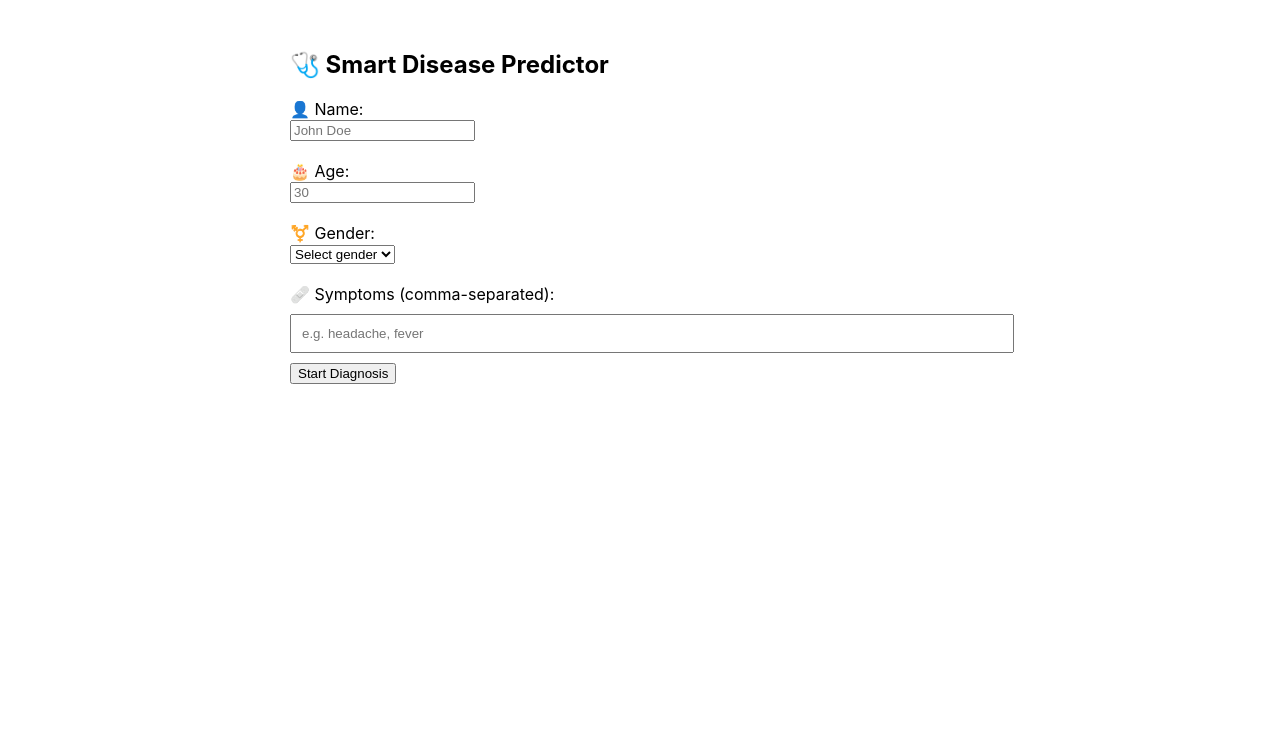
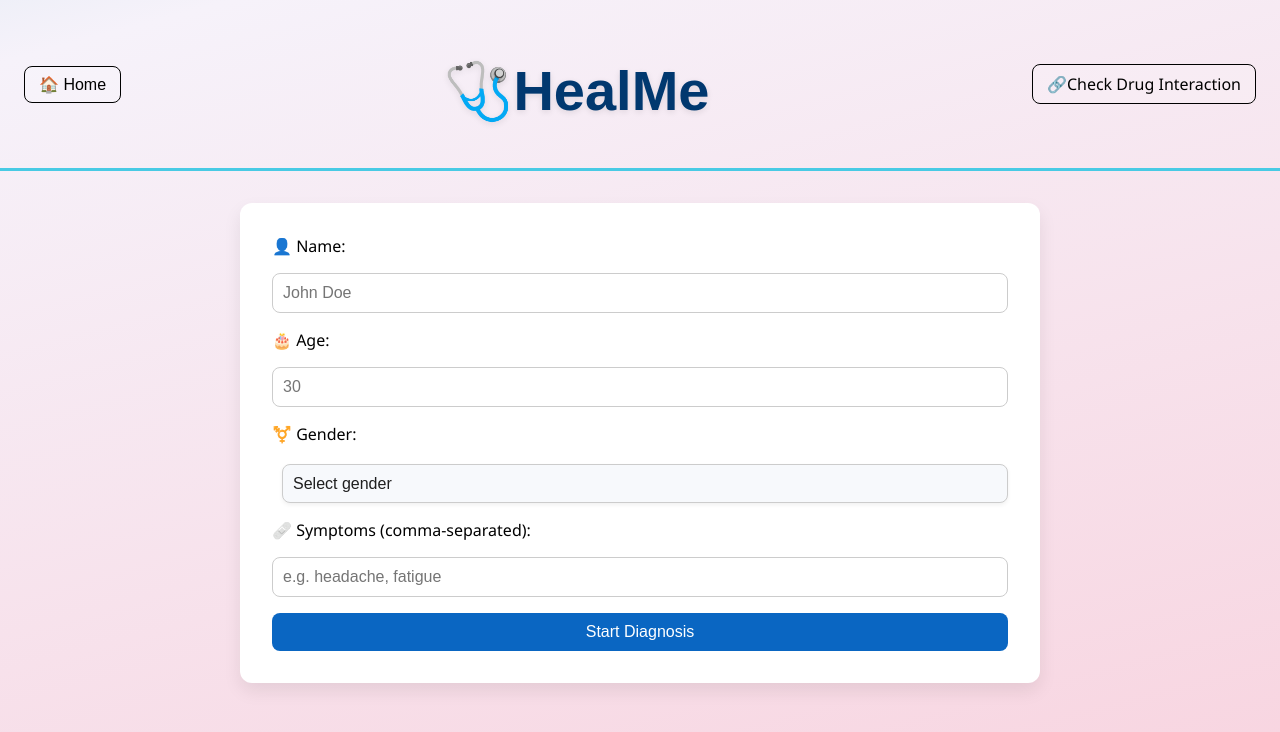
Before and after one commit to baibhav16/healme, a React (Create React App) app in the folder diseasepredictor/: page / in a window 1280 px wide. Shown: the top 732 px of the page. Built offline with nearby package versions, Linux system fonts and the light colour scheme.

Commit message:
Add navbar, animations, followup styling, transitions, and full-width fixes

```diff
--- a/diseasepredictor/src/App.css
+++ b/diseasepredictor/src/App.css
@@ -1,38 +1,234 @@
-.App {
+/* App.css */
+
+body {
+  margin: 0;
+  padding: 0;
+  font-family: "Segoe UI", sans-serif;
+  background: linear-gradient(165deg, #069cba, #f6f2fa, #fab7c6);
+  background-size: 400% 400%;
+  animation: gradientShift 15s ease infinite;
+}
+
+.app {
+  padding: 2rem;
+  max-width: 800px;
+  margin: auto;
+}
+
+/* Title Styling */
+.title {
+  font-family: 'Poppins', sans-serif;
+  text-align: center;
+font-size: 3.5rem;
+  color: #01386f;
+  margin-bottom: 2rem;
+  animation: fadeSlideIn 1.5s ease-out;
+  text-shadow: 0 2px 6px rgba(0, 0, 0, 0.1);
+}
+
+/* Animation Keyframes */
+@keyframes fadeSlideIn {
+  0% {
+    opacity: 0;
+    transform: translateY(-30px);
+  }
+  100% {
+    opacity: 1;
+    transform: translateY(0);
+  }
+}
+
+
+
+.form-card,
+.result-card {
+  background: white;
+  padding: 2rem;
+  border-radius: 12px;
+  box-shadow: 0 8px 18px rgba(0, 0, 0, 0.08);
+  display: flex;
+  flex-direction: column;
+  gap: 1rem;
+}
+
+.form-card input,
+.form-card select {
+  padding: 10px;
+  font-size: 1rem;
+  border-radius: 8px;
+  border: 1px solid #ccc;
+}
+
+.btn {
+  padding: 10px 20px;
+  border: none;
+  font-size: 1rem;
+  cursor: pointer;
+  border-radius: 8px;
+  transition: all 0.2s ease-in-out;
+}
+
+.btn.primary {
+  background-color: #0a66c2;
+  color: white;
+}
+
+.btn.primary:hover {
+  background-color: #004a99;
+}
+
+.btn.yes {
+  background-color: #28a745;
+  color: white;
+  margin-right: 10px;
+}
+
+.btn.no {
+  background-color: #dc3545;
+  color: white;
+}
+
+.btn.download {
+  background-color: #20c997;
+  color: white;
+}
+
+.btn.reset {
+  background-color: #ffc107;
+  color: black;
+}
+
+.followup-box {
+  background: white;
+  padding: 1.5rem;
+  border-radius: 10px;
+  box-shadow: 0 6px 12px rgba(0, 0, 0, 0.1);
+  margin-top: 1rem;
   text-align: center;
 }
 
-.App-logo {
-  height: 40vmin;
-  pointer-events: none;
+.button-row {
+  display: flex;
+  flex-wrap: wrap;
+  gap: 1rem;
+  margin-top: 1.5rem;
 }
 
-@media (prefers-reduced-motion: no-preference) {
-  .App-logo {
-    animation: App-logo-spin infinite 20s linear;
+.loading {
+  text-align: center;
+  font-size: 1.2rem;
+  color: #0a66c2;
+}
+
+@keyframes gradientShift {
+  0% {
+    background-position: 0% 50%;
+  }
+  50% {
+    background-position: 100% 50%;
+  }
+  100% {
+    background-position: 0% 50%;
   }
 }
-
-.App-header {
-  background-color: #282c34;
-  min-height: 100vh;
-  display: flex;
-  flex-direction: column;
-  align-items: center;
-  justify-content: center;
-  font-size: calc(10px + 2vmin);
-  color: white;
+.followup-box {
+  background: white;
+  padding: 2rem;
+  margin-top: 2rem;
+  border-radius: 12px;
+  box-shadow: 0 10px 20px rgba(0, 0, 0, 0.1);
+  animation: fadeSlide 0.6s ease-out;
+  transition: all 0.3s ease;
+  text-align: center;
 }
 
-.App-link {
-  color: #61dafb;
+.question-text {
+  font-size: 1.3rem;
+  margin-bottom: 1.5rem;
+  color: #0a66c2;
 }
 
-@keyframes App-logo-spin {
+.btn-group {
+  display: flex;
+  justify-content: center;
+  gap: 1.5rem;
+  margin-top: 1rem;
+}
+
+@keyframes fadeSlide {
   from {
-    transform: rotate(0deg);
+    opacity: 0;
+    transform: translateY(30px);
   }
   to {
-    transform: rotate(360deg);
+    opacity: 1;
+    transform: translateY(0);
   }
 }
+/* Basic styling for option tag */
+select {
+  margin-left: 10px;
+  margin-top: 3px;
+  background-color: #f7f9fc;
+  color: #1f1f1f;
+  font-size: 16px;
+  padding: 6px 8px ;
+  border: 1px solid #d0d7de;
+  border-radius: 8px;
+  outline: none;
+  transition: all 0.3s ease;
+  box-shadow: 0 2px 4px rgba(0, 0, 0, 0.06);
+  appearance: none;
+
+  background-repeat: no-repeat;
+  background-position: right 12px center;
+  background-size: 14px;
+}
+
+select:hover {
+  border-color: #80bfff;
+  background-color: #eaf4ff;
+  box-shadow: 0 0 5px rgba(0, 123, 255, 0.25);
+}
+
+select:focus {
+  border-color: #3399ff;
+  background-color: #e1f0ff;
+  box-shadow: 0 0 0 3px rgba(51, 153, 255, 0.3);
+}
+
+/* Optional: for light mode styling of <option> */
+option {
+  background-color: #fff;
+  color: #333;
+}
+
+
+.nav{
+  display: flex;
+  justify-content: space-between;
+  align-items: center;
+  color: rgb(0, 0, 89);
+  padding: 0.75rem 1.5rem;
+  border-bottom: 3px solid #48cae4;
+
+  top: 0;
+  z-index: 10;
+}
+
+
+.nav-btn {
+  background-color: rgba(255, 255, 255, 0.15);
+  border: solid 1px black;
+  padding: 8px 14px;
+  border-radius: 8px;
+  color: rgb(0, 0, 0);
+  font-size: 1rem;
+  cursor: pointer;
+  transition: background 0.3s ease;
+  text-decoration: none;
+}
+
+.nav-btn:hover {
+  background-color: rgba(252, 198, 96, 0.25);
+}
--- a/diseasepredictor/src/App.js
+++ b/diseasepredictor/src/App.js
@@ -1,6 +1,7 @@
 import React, { useState } from "react";
 import axios from "axios";
 import { jsPDF } from "jspdf";
+import "./App.css";
 
 function App() {
   const [name, setName] = useState("");
@@ -8,12 +9,13 @@ function App() {
   const [gender, setGender] = useState("");
   const [input, setInput] = useState("");
   const [symptoms, setSymptoms] = useState([]);
+  const [followupQA, setFollowupQA] = useState([]);
   const [sessionId, setSessionId] = useState(null);
   const [ask, setAsk] = useState(null);
   const [result, setResult] = useState(null);
   const [loading, setLoading] = useState(false);
 
-  const BACKEND_URL = "https://healme-1-jhun.onrender.com"; // Replace with your Render URL
+  const BACKEND_URL = "http://127.0.0.1:5000";
 
   const startDiagnosis = async () => {
     const parsed = input
@@ -39,6 +41,7 @@ function App() {
         setSessionId(res.data.session_id);
         setAsk(res.data.symptom);
         setSymptoms(parsed);
+        setFollowupQA([]);
       }
     } catch (err) {
       alert("Failed to connect to backend.");
@@ -61,21 +64,66 @@ function App() {
       } else {
         setAsk(res.data.symptom);
       }
+
+      setFollowupQA((prev) => [...prev, { question: ask, answer }]);
+      if (answer === "yes") {
+        setSymptoms((prev) => [...prev, ask]);
+      }
     } catch (err) {
       alert("Something went wrong while answering follow-up.");
     }
     setLoading(false);
   };
 
+  const handleEditAnswer = async (index, newAnswer) => {
+    const updatedQA = [...followupQA];
+    updatedQA[index].answer = newAnswer;
+    setFollowupQA(updatedQA);
+
+    // Recalculate symptoms
+    const updatedSymptoms = [...symptoms];
+    updatedQA.forEach((item) => {
+      if (item.answer === "yes" && !updatedSymptoms.includes(item.question)) {
+        updatedSymptoms.push(item.question);
+      } else if (item.answer === "no" && updatedSymptoms.includes(item.question)) {
+        updatedSymptoms.splice(updatedSymptoms.indexOf(item.question), 1);
+      }
+    });
+
+    // Restart session with updated symptoms
+    setLoading(true);
+    try {
+      const res = await axios.post(`${BACKEND_URL}/start`, {
+        name,
+        age,
+        gender,
+        symptoms: updatedSymptoms,
+      });
+      if (res.data.done) {
+        setResult(res.data);
+        setAsk(null);
+      } else {
+        setSessionId(res.data.session_id);
+        setAsk(res.data.symptom);
+        setSymptoms(updatedSymptoms);
+        setFollowupQA(updatedQA);
+      }
+    } catch (err) {
+      alert("Failed to re-evaluate diagnosis.");
+    }
+    setLoading(false);
+  };
+
   const reset = () => {
-    setInput("");
-    setSymptoms([]);
-    setAsk(null);
-    setResult(null);
-    setSessionId(null);
     setName("");
     setAge("");
     setGender("");
+    setInput("");
+    setSymptoms([]);
+    setSessionId(null);
+    setAsk(null);
+    setResult(null);
+    setFollowupQA([]);
   };
 
   const downloadPDF = () => {
@@ -87,124 +135,145 @@ function App() {
 
     doc.setFontSize(12);
     y += 10;
-    doc.text(`Name: ${result.name}`, 20, y);
-    y += 10;
-    doc.text(`Age: ${result.age}`, 20, y);
-    y += 10;
-    doc.text(`Gender: ${result.gender}`, 20, y);
-    y += 10;
-    doc.text(`Disease: ${result.Disease}`, 20, y);
-    y += 10;
-    doc.text(`Confidence: ${result.Confidence}%`, 20, y);
-    y += 10;
+    doc.text(`Name: ${result.name}`, 20, (y += 10));
+    doc.text(`Age: ${result.age}`, 20, (y += 10));
+    doc.text(`Gender: ${result.gender}`, 20, (y += 10));
+    doc.text(`Disease: ${result.Disease}`, 20, (y += 10));
+    doc.text(`Confidence: ${result.Confidence}%`, 20, (y += 10));
 
-    const wrapText = (text, maxWidth = 85) => {
-      const words = text.split(" ");
-      let lines = [];
-      let line = "";
-      for (let word of words) {
-        if ((line + word).length > maxWidth) {
-          lines.push(line.trim());
-          line = "";
-        }
-        line += word + " ";
-      }
-      lines.push(line.trim());
-      return lines;
-    };
+    doc.text(`Initial Symptoms: ${result.initial_symptoms?.join(", ")}`, 20, (y += 10));
+    doc.text(`Follow-up Answers:`, 20, (y += 10));
+    result.followup_qa?.forEach((item) => {
+      doc.text(`• ${item.question.replace(/_/g, " ")} — ${item.answer}`, 30, (y += 8));
+    });
 
-    doc.text("Description:", 20, y += 10);
-    wrapText(result.Description).forEach(line => {
-      doc.text(line, 30, y += 8);
+    doc.text("Description:", 20, (y += 10));
+    result.Description?.split(" ").forEach((word, i) => {
+      if (i % 10 === 0) y += 8;
+      doc.text(word, 30 + (i % 10) * 20, y);
     });
 
     y += 10;
     doc.text("Diet:", 20, y);
-    result.Diet?.forEach(d => {
-      doc.text(`• ${d}`, 30, y += 8);
+    result.Diet?.forEach((d) => {
+      doc.text(`• ${d}`, 30, (y += 8));
     });
 
     y += 10;
     doc.text("Precautions:", 20, y);
-    result.Precautions?.forEach(p => {
-      doc.text(`• ${p}`, 30, y += 8);
+    result.Precautions?.forEach((p) => {
+      doc.text(`• ${p}`, 30, (y += 8));
     });
 
     y += 10;
     doc.text("Recommended Tests:", 20, y);
-    result.Tests?.forEach(t => {
-      doc.text(`• ${t}`, 30, y += 8);
+    result.Tests?.forEach((t) => {
+      doc.text(`• ${t}`, 30, (y += 8));
     });
 
     doc.save("diagnosis-report.pdf");
   };
 
   return (
-    <div style={{ padding: 30, maxWidth: 700, margin: "auto" }}>
-      <h2>🩺 Smart Disease Predictor</h2>
+    <div>
+      <div className="nav">
+  <button className="nav-btn left" onClick={reset}>🏠 Home</button>
+      <h2 className="title">🩺HealMe</h2>
+      <a
+    href="https://druginteractions.vercel.app/"  // <-- Replace this with your link
+    target="_blank"
+    rel="noopener noreferrer"
+    className="nav-btn right"
+  >
+    🔗Check Drug Interaction
+  </a>
+      </div>
+    <div className="app">
+
 
       {!symptoms.length && !result && (
-        <div>
-          <label>👤 Name:</label><br />
+        <div className="form-card">
+          <label>👤 Name:</label>
           <input value={name} onChange={(e) => setName(e.target.value)} placeholder="John Doe" />
-          <br /><br />
-
-          <label>🎂 Age:</label><br />
-          <input value={age} onChange={(e) => setAge(e.target.value)} placeholder="30" type="number" />
-          <br /><br />
-
-          <label>⚧️ Gender:</label><br />
+          <label>🎂 Age:</label>
+          <input value={age} onChange={(e) => setAge(e.target.value)} type="number" placeholder="30" />
+          <label>⚧️ Gender:</label>
           <select value={gender} onChange={(e) => setGender(e.target.value)}>
             <option value="">Select gender</option>
             <option value="Male">Male</option>
             <option value="Female">Female</option>
             <option value="Other">Other</option>
           </select>
-          <br /><br />
-
-          <label>🩹 Symptoms (comma-separated):</label><br />
+          <label>🩹 Symptoms (comma-separated):</label>
           <input
-            type="text"
             value={input}
             onChange={(e) => setInput(e.target.value)}
-            placeholder="e.g. headache, fever"
-            style={{ width: "100%", padding: "10px", marginTop: 10 }}
+            placeholder="e.g. headache, fatigue"
           />
-          <button onClick={startDiagnosis} style={{ marginTop: 10 }}>
-            Start Diagnosis
-          </button>
+          <button className="btn primary" onClick={startDiagnosis}>Start Diagnosis</button>
         </div>
       )}
 
-      {loading && <p>Analyzing...</p>}
+      {loading && <p className="loading">🔎 Analyzing...</p>}
 
       {ask && !result && (
-        <div style={{ marginTop: 30 }}>
-          <p>Do you also have <strong>{ask.replace(/_/g, " ")}</strong>?</p>
-          <button onClick={() => handleAnswer("yes")}>Yes</button>
-          <button onClick={() => handleAnswer("no")} style={{ marginLeft: 10 }}>
-            No
-          </button>
+  <div className="followup-box animated-fade">
+    <h4>🩺 Follow-Up Question</h4>
+    <p className="question-text">Do you also have <strong>{ask.replace(/_/g, " ")}</strong>?</p>
+    <div className="btn-group">
+      <button className="btn yes" onClick={() => handleAnswer("yes")}>✅ Yes</button>
+      <button className="btn no" onClick={() => handleAnswer("no")}>❌ No</button>
+    </div>
+  </div>
+)}
+
+      {followupQA.length > 0 && !result && (
+        <div className="edit-list">
+          <h4>Edit Follow-up Answers:</h4>
+          {followupQA.map((item, index) => (
+            <div key={index} className="followup-edit-row">
+              <span>{item.question.replace(/_/g, " ")}</span>
+              <select
+                value={item.answer}
+                onChange={(e) => handleEditAnswer(index, e.target.value)}
+              >
+                <option value="yes">Yes</option>
+                <option value="no">No</option>
+              </select>
+            </div>
+          ))}
         </div>
       )}
 
       {result && (
-        <div style={{ marginTop: 30, border: "1px solid #ccc", padding: 20, borderRadius: 8 }}>
+        <div className="result-card">
           <h3>🧾 Diagnosis Report</h3>
           <p><strong>Name:</strong> {result.name}</p>
           <p><strong>Age:</strong> {result.age}</p>
           <p><strong>Gender:</strong> {result.gender}</p>
           <p><strong>Disease:</strong> {result.Disease}</p>
           <p><strong>Confidence:</strong> {result.Confidence}%</p>
+          <p><strong>Initial Symptoms:</strong> {result.initial_symptoms?.join(", ")}</p>
+          <p><strong>Follow-up Answers:</strong></p>
+          <ul>
+            {result.followup_qa?.map((item, idx) => (
+              <li key={idx}>
+                {item.question.replace(/_/g, " ")} — <strong>{item.answer.toUpperCase()}</strong>
+              </li>
+            ))}
+          </ul>
           <p><strong>Description:</strong> {result.Description}</p>
           <p><strong>Diet:</strong> {result.Diet?.join(", ") || "N/A"}</p>
           <p><strong>Precautions:</strong> {result.Precautions?.join(", ") || "N/A"}</p>
           <p><strong>Tests:</strong> {result.Tests?.join(", ") || "N/A"}</p>
 
-          <button onClick={downloadPDF} style={{ marginTop: 15, marginRight: 10 }}>📄 Download PDF</button>
-          <button onClick={reset} style={{ marginTop: 15 }}>🔄 Start Over</button>
+          <div className="button-row">
+            <button className="btn download" onClick={downloadPDF}>📄 Download PDF</button>
+            <button className="btn reset" onClick={reset}>🔄 Start Over</button>
+          </div>
         </div>
       )}
+    </div>
     </div>
   );
 }
--- a/diseasepredictor/src/index.js
+++ b/diseasepredictor/src/index.js
@@ -3,7 +3,8 @@ import ReactDOM from 'react-dom/client';
 import './index.css';
 import App from './App';
 import reportWebVitals from './reportWebVitals';
-
+<head><link href="https://fonts.googleapis.com/css2?family=Poppins:wght@600&display=swap" rel="stylesheet" />
+</head>
 const root = ReactDOM.createRoot(document.getElementById('root'));
 root.render(
   <React.StrictMode>
```
Also changed, not shown: 1 other file (tests, documents, lock files or other folders).
